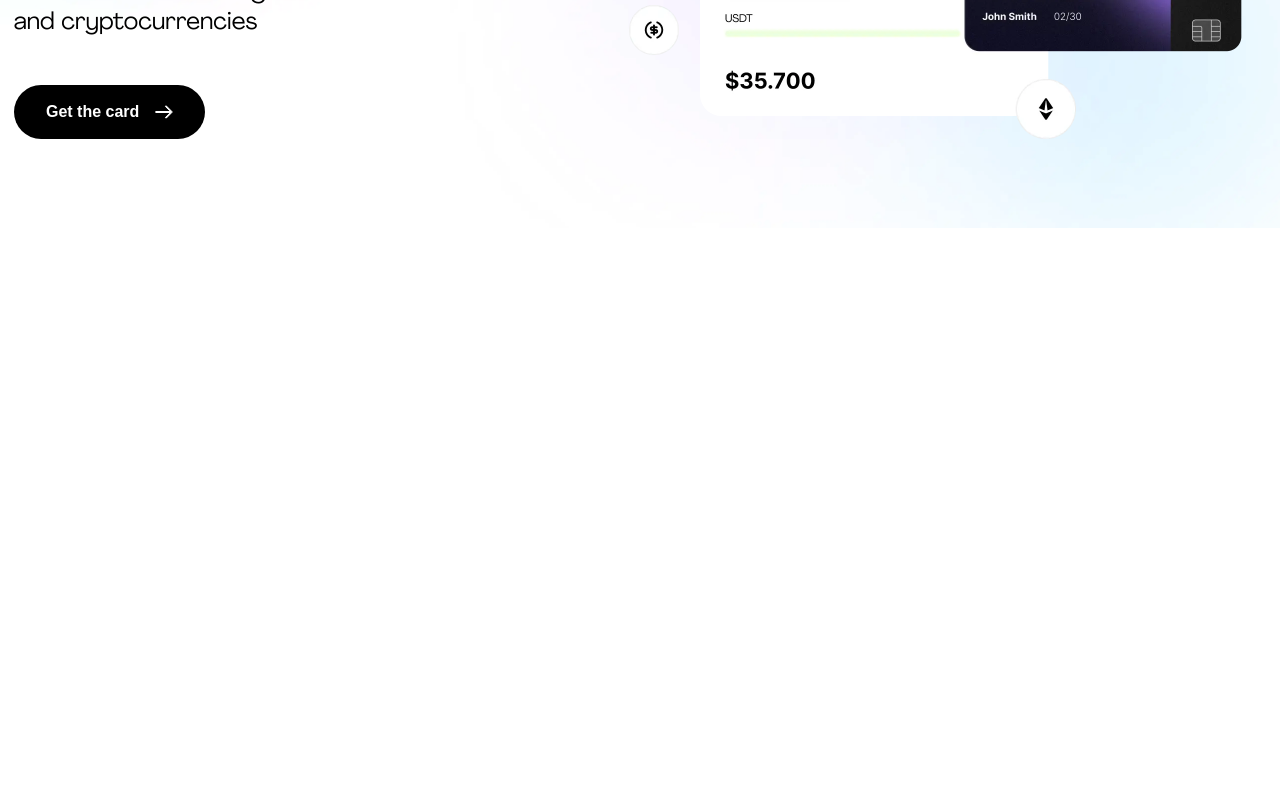
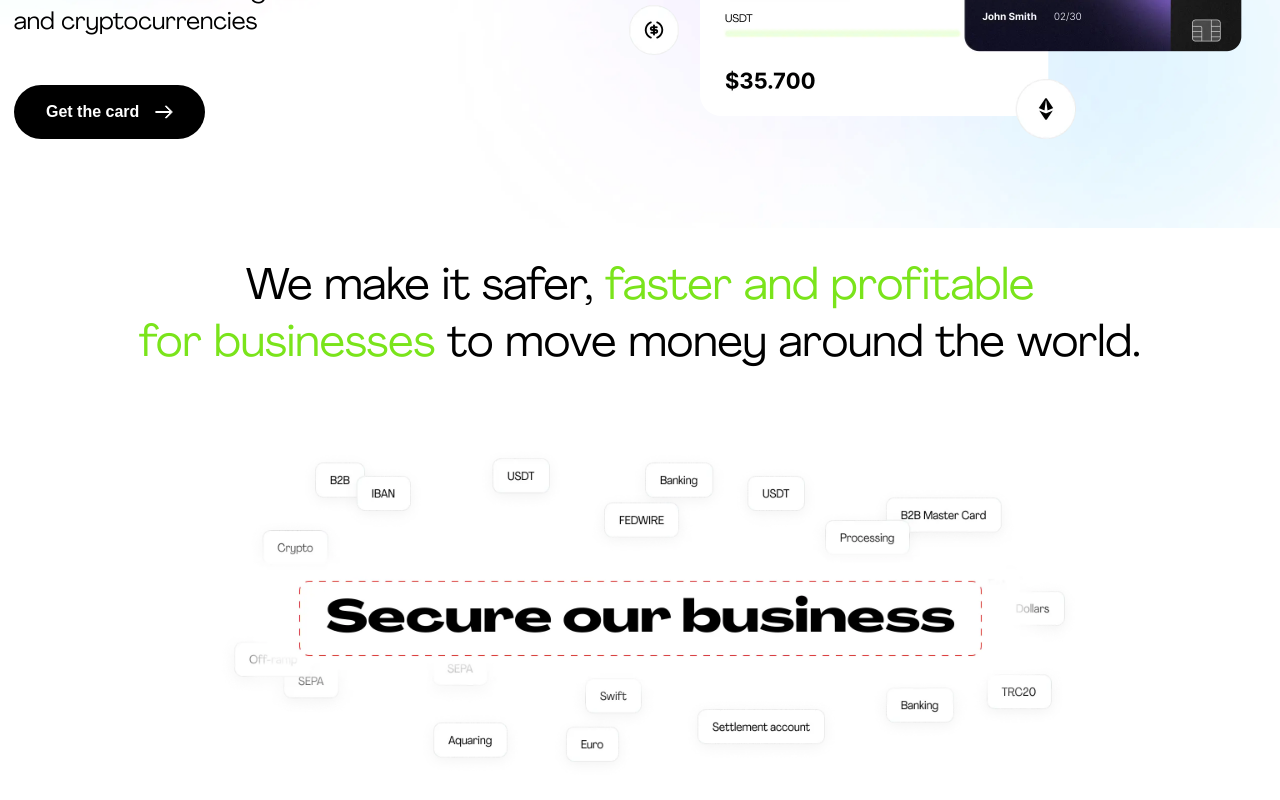
Before and after one commit to Pank3d/surf_bank, a React (Vite) app: page / in a window 1280 px wide. Shown: the part 2503-3303 px from the top of the page. Before the commit the page ends 2731 px from the top, so only its background shows below. Built offline with nearby package versions, Linux system fonts and the light colour scheme.

Commit message:
feat: section-secure-our-business

```diff
--- a/src/pages/Main.tsx
+++ b/src/pages/Main.tsx
@@ -4,6 +4,7 @@ import {
   SectionOurMission,
   SectionWeEmpower,
   SectionMultiCards,
+  SectionSecureOurBusiness,
 } from "@/widgets/Sections";
 
 export const Main = () => (
@@ -13,5 +14,6 @@ export const Main = () => (
     <SectionOurMission />
     <SectionWeEmpower />
     <SectionMultiCards />
+    <SectionSecureOurBusiness />
   </>
 );
--- a/src/widgets/Sections/Main/section-our-mission/section-our-mission.tsx
+++ b/src/widgets/Sections/Main/section-our-mission/section-our-mission.tsx
@@ -1,6 +1,6 @@
 import style from "./section-our-mission.module.scss";
 import { Button } from "@/shared/ui";
-import img_1 from "@/assets/images/section-our-mission/img-2.webp";
+import img_2 from "@/assets/images/section-our-mission/img-2.webp";
 
 export const SectionOurMission = () => (
   <section className={style.section}>
@@ -16,7 +16,7 @@ export const SectionOurMission = () => (
         </Button>
       </div>
       <div className={style.img}>
-        <img src={img_1} alt="" />
+        <img src={img_2} alt="" />
       </div>
     </div>
   </section>
--- /dev/null
+++ b/src/widgets/Sections/Main/section-secure-our-business/section-secure-our-business.module.scss
@@ -0,0 +1,23 @@
+.section {
+  max-width: 1332px;
+  margin: 0 auto;
+  padding: 32px 40px;
+
+  .title {
+    font-size: 44px;
+    font-weight: 400;
+    text-align: center;
+    margin-bottom: 56px;
+    .title__color {
+      color: $green-color;
+    }
+  }
+
+  .img {
+    max-width: 1252px;
+    img {
+      width: 100%;
+      height: 100%;
+    }
+  }
+}
--- /dev/null
+++ b/src/widgets/Sections/Main/section-secure-our-business/section-secure-our-business.tsx
@@ -0,0 +1,18 @@
+import style from "./section-secure-our-business.module.scss";
+import img_1 from "@/assets/images/section-secure-our-business/img-1.webp";
+
+export const SectionSecureOurBusiness = () => (
+  <section className={style.section}>
+    <h2 className={style.title}>
+      We make it safer,
+      <span className={style.title__color}>
+        {" "}
+        faster and profitable <br /> for businesses{" "}
+      </span>
+      to move money around the world.
+    </h2>
+    <div className={style.img}>
+      <img src={img_1} alt="" />
+    </div>
+  </section>
+);
--- a/src/widgets/Sections/index.ts
+++ b/src/widgets/Sections/index.ts
@@ -4,3 +4,4 @@ export { SectionWhatWeDo } from "./Main/section-what-we-do/section-what-we-do";
 export { SectionOurMission } from "./Main/section-our-mission/section-our-mission";
 export { SectionWeEmpower } from "./Main/section-we-empower/ui/section-we-empower";
 export { SectionMultiCards } from "./Main/section-multi-cards/section-multi-cards";
+export { SectionSecureOurBusiness } from "./Main/section-secure-our-business/section-secure-our-business";
```
Also changed, not shown: src/assets/images/section-secure-our-business/img-1.webp (added).
